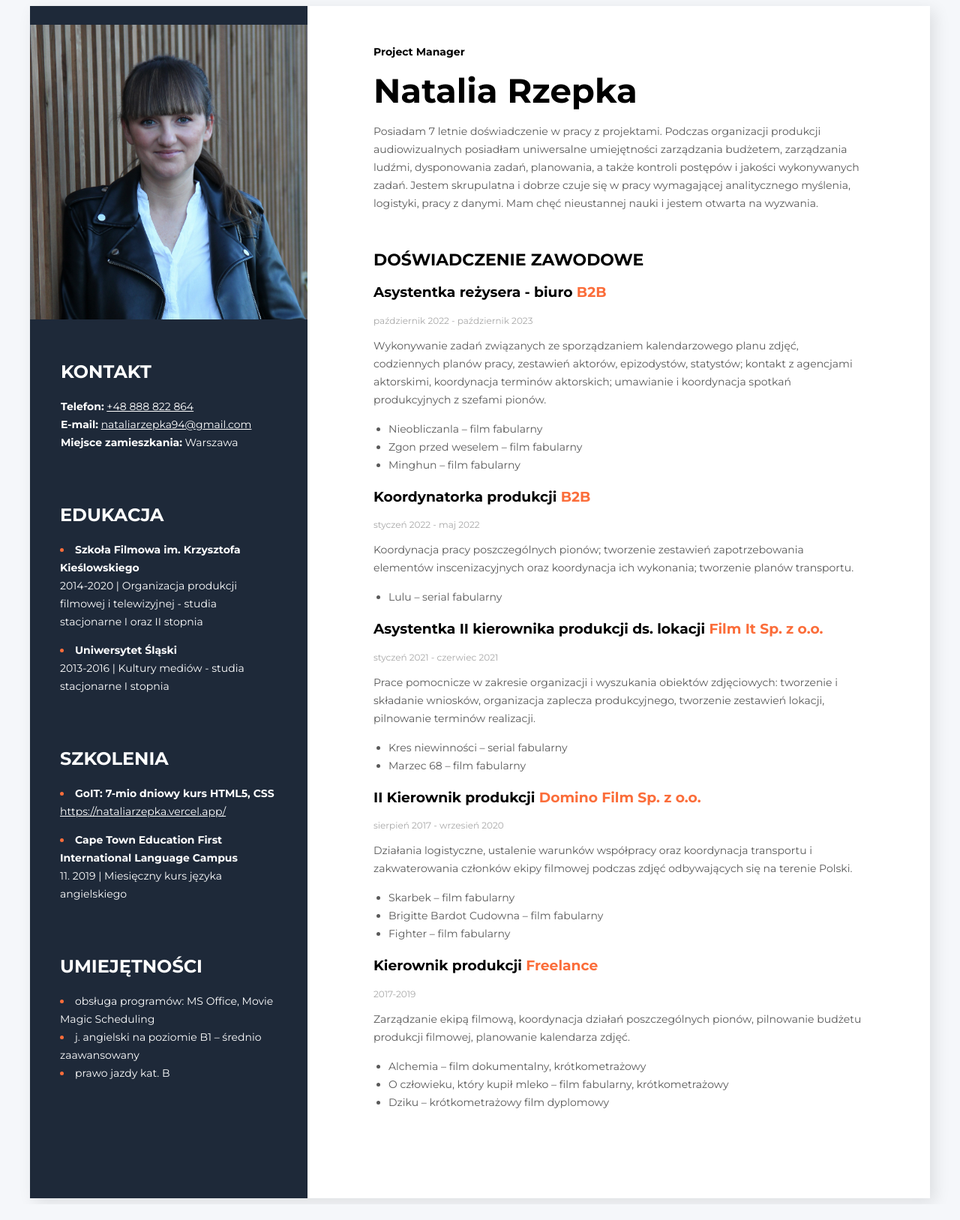
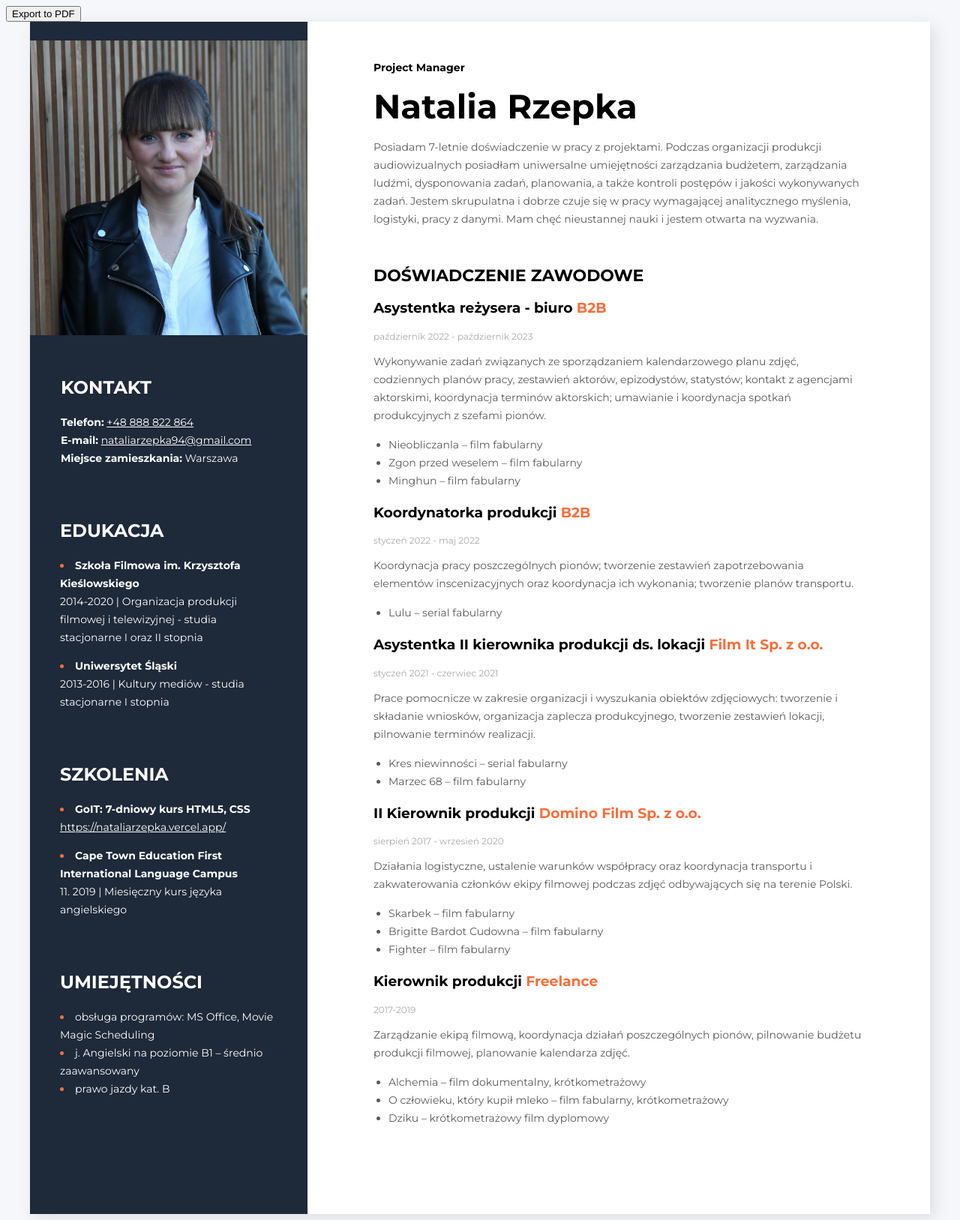
Before and after one commit to Natrze/FabianRzepka, a plain HTML site: page index.html in a window 1280 px wide. Shown: the whole page at 75% size. Before the commit the page ends 1606 px from the top, so only its background shows below. Drawn offline with Linux system fonts and the light colour scheme.

Commit message:
Code refactor.

```diff
--- a/index.html
+++ b/index.html
@@ -14,14 +14,16 @@
 
     <link href="style.css" rel="stylesheet" />
   </head>
+
   <body>
-    <div class="wrapper">
+  <button id="submit">Export to  PDF</button>
+    <div class="wrapper" id="print">
       <main>
         <div class="main-description">
           <h2 class="job-title">Project Manager</h2>
           <h1>Natalia Rzepka</h1>
           <p class="description">
-            Posiadam 7 letnie doświadczenie w pracy z projektami. Podczas
+            Posiadam 7-letnie doświadczenie w pracy z projektami. Podczas
             organizacji produkcji audiowizualnych posiadłam uniwersalne
             umiejętności zarządzania budżetem, zarządzania ludźmi, dysponowania
             zadań, planowania, a także kontroli postępów i jakości wykonywanych
@@ -135,7 +137,7 @@
           class="cv-photo"
           src="photo.jpeg"
           width="370"
-          alt="Zdjęcie Johna Doe"
+          alt="Zdjęcie Natalia Rzepka"
         />
         <div class="contact-blok">
           <h2 class="header-secondary">KONTAKT</h2>
@@ -186,7 +188,7 @@
           <div>
             <ul class="list-secondary">
               <li><span class="bold">
-                GoIT: 7-mio dniowy kurs HTML5, CSS</span>
+                GoIT: 7-dniowy kurs HTML5, CSS</span>
               </li>
             <span class="list-education">
               </span>
@@ -222,7 +224,7 @@
             </li>
             <li>
               <span class="list-secondary-item"
-                >j. angielski na poziomie B1 – średnio zaawansowany
+                >j. Angielski na poziomie B1 – średnio zaawansowany
               </span>
             </li>
             <li><span class="list-secondary-item">prawo jazdy kat. B</span></li>
```
